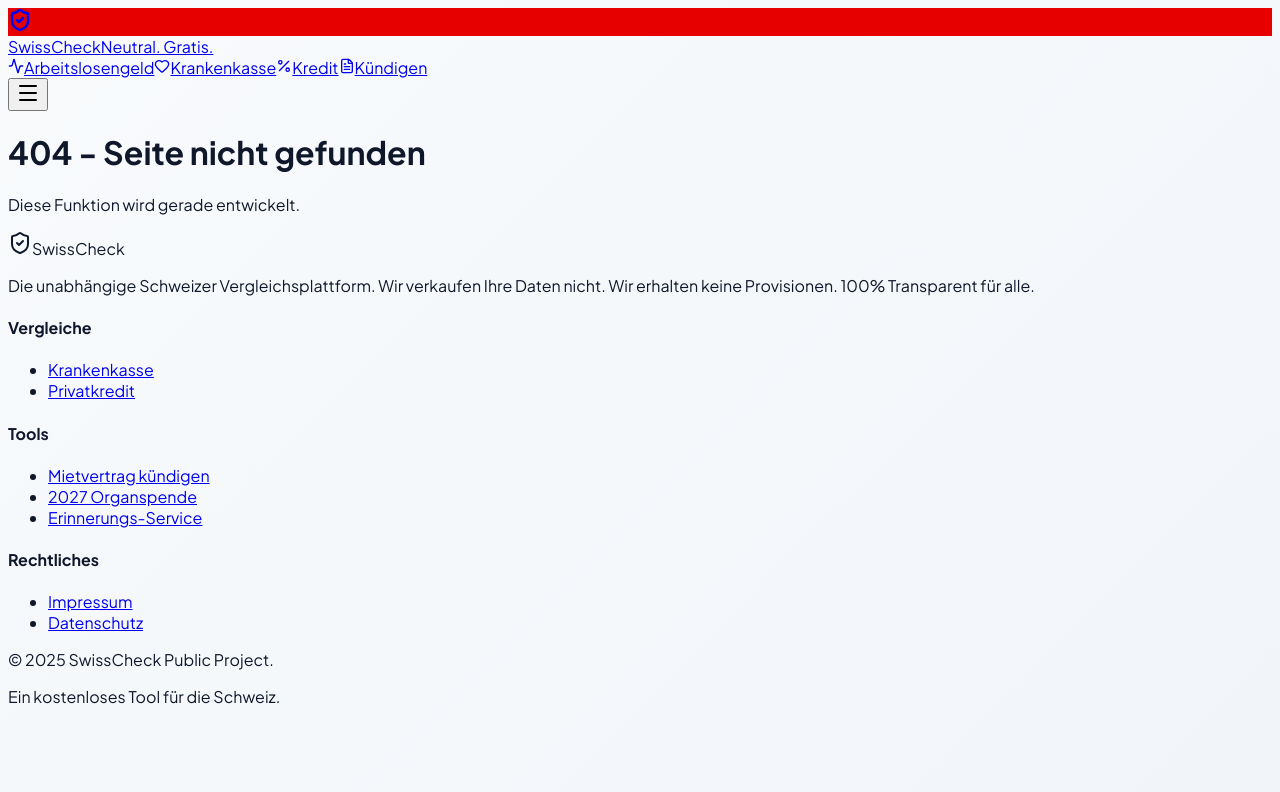
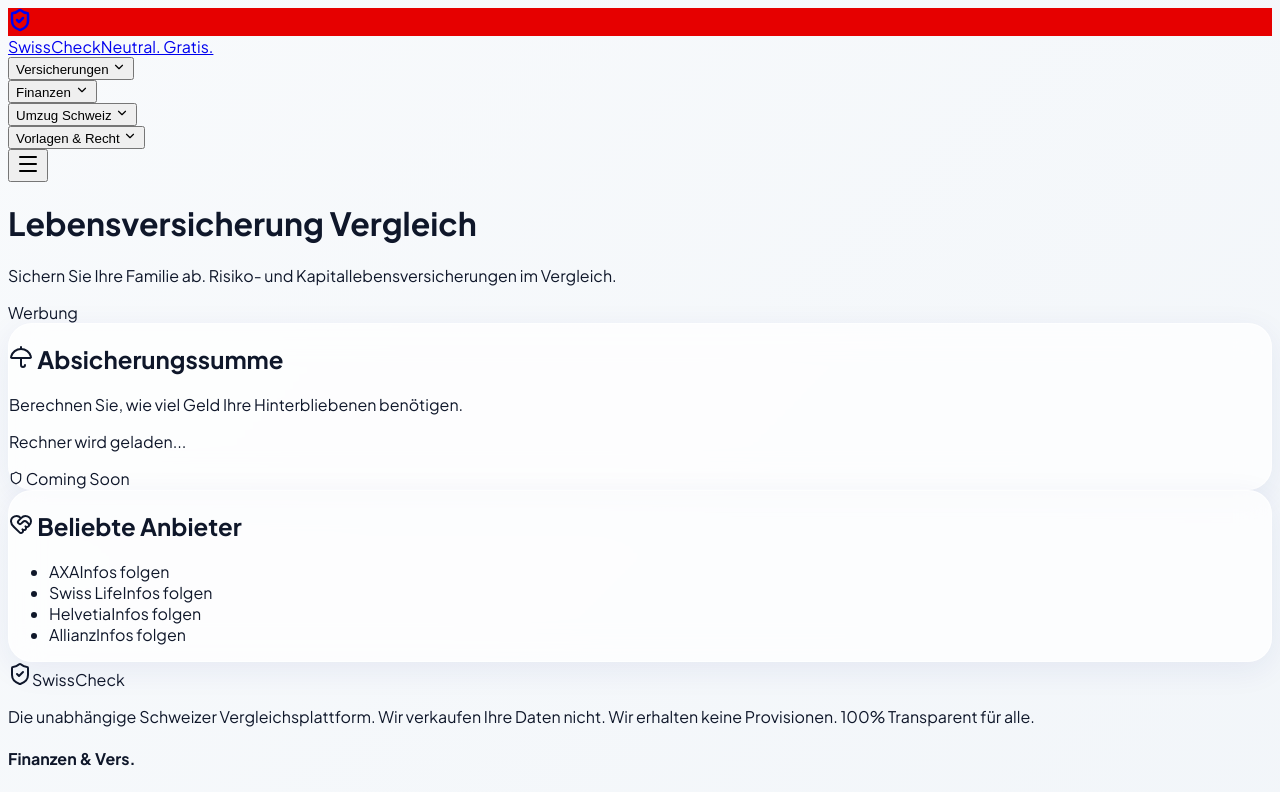
Before and after one commit to saft078/arbeitsgeldrechner, a React (Vite) app: page /lebensversicherung in a window 1280 px wide. Shown: the top 792 px of the page. Built offline with nearby package versions, Linux system fonts and the light colour scheme.

Commit message:
Navigation Overhaul: Grouped Menus and New Pages

```diff
--- a/src/App.jsx
+++ b/src/App.jsx
@@ -9,6 +9,8 @@
 import Credit from './pages/Credit';
 import Reminder from './pages/Reminder';
 import Unemployment from './pages/Unemployment';
+import LifeInsurance from './pages/LifeInsurance';
+import Relocation from './pages/Relocation';
 
 // Placeholder Components
 const Placeholder = ({ title }) => (
@@ -25,7 +27,9 @@
         <Route path="/" element={<Home />} />
         <Route path="/arbeitslosengeld" element={<Unemployment />} />
         <Route path="/krankenkasse" element={<HealthInsurance />} />
+        <Route path="/lebensversicherung" element={<LifeInsurance />} />
         <Route path="/kredit" element={<Credit />} />
+        <Route path="/umzug-schweiz" element={<Relocation />} />
         <Route path="/kuendigen" element={<Termination />} />
         <Route path="/organspende" element={<OrganDonation />} />
         <Route path="/reminder" element={<Reminder />} />
--- a/src/components/Layout.jsx
+++ b/src/components/Layout.jsx
@@ -1,27 +1,57 @@
 import React, { useState } from 'react';
 import { Link, useLocation } from 'react-router-dom';
-import { ShieldCheck, Menu, X, Heart, FileText, Percent, Activity } from 'lucide-react';
+import { ShieldCheck, Menu, X, ChevronDown, Heart, FileText, Percent, Activity, Umbrella, MapPin, Briefcase, Calculator } from 'lucide-react';
 import { motion, AnimatePresence } from 'framer-motion';
 
 const Navbar = () => {
     const [isOpen, setIsOpen] = useState(false);
+    const [activeDropdown, setActiveDropdown] = useState(null);
     const location = useLocation();
 
-    const navLinks = [
-        { name: 'Arbeitslosengeld', path: '/arbeitslosengeld', icon: Activity },
+    // Menu Structure
+    const menuGroups = [
+        {
+            title: "Versicherungen",
+            items: [
                 { name: 'Krankenkasse', path: '/krankenkasse', icon: Heart },
-        { name: 'Kredit', path: '/kredit', icon: Percent },
-        { name: 'Kündigen', path: '/kuendigen', icon: FileText },
+                { name: 'Lebensversicherung', path: '/lebensversicherung', icon: Umbrella },
+            ]
+        },
+        {
+            title: "Finanzen",
+            items: [
+                { name: 'Kredit-Vergleich', path: '/kredit', icon: Percent },
+                { name: 'Arbeitslosengeld', path: '/arbeitslosengeld', icon: Calculator },
+            ]
+        },
+        {
+            title: "Umzug Schweiz",
+            path: '/umzug-schweiz', // Direct link option
+            items: [
+                { name: 'Umzug-Guide', path: '/umzug-schweiz', icon: MapPin },
+            ]
+        },
+        {
+            title: "Vorlagen & Recht",
+            items: [
+                { name: 'Kündigungsvorlagen', path: '/kuendigen', icon: FileText },
+                { name: 'Organspende Ausweis', path: '/organspende', icon: Activity },
+                { name: 'Kündigungs-Wecker', path: '/reminder', icon: Activity },
+            ]
+        }
     ];
 
     const isActive = (path) => location.pathname === path;
 
+    const handleMouseEnter = (title) => setActiveDropdown(title);
+    const handleMouseLeave = () => setActiveDropdown(null);
+
     return (
-        <nav className="fixed top-0 left-0 right-0 z-50 bg-white/80 backdrop-blur-md border-b border-white/20 shadow-sm">
+        <nav className="fixed top-0 left-0 right-0 z-50 bg-white/90 backdrop-blur-md border-b border-white/20 shadow-sm">
             <div className="container mx-auto px-4">
                 <div className="flex items-center justify-between h-20">
                     {/* Logo */}
-                    <Link to="/" className="flex items-center gap-2 group">
+                    <Link to="/" className="flex items-center gap-2 group z-50 relative">
                         <div className="w-10 h-10 bg-red-600 rounded-lg flex items-center justify-center text-white shadow-lg group-hover:scale-105 transition-transform" style={{ backgroundColor: 'var(--swiss-red)' }}>
                             <ShieldCheck size={24} strokeWidth={2.5} />
                         </div>
@@ -32,30 +62,56 @@
                     </Link>
 
                     {/* Desktop Nav */}
-                    <div className="hidden md:flex items-center gap-1">
-                        {navLinks.map((link) => (
+                    <div className="hidden lg:flex items-center gap-6">
+                        {menuGroups.map((group) => (
+                            <div
+                                key={group.title}
+                                className="relative py-6 group"
+                                onMouseEnter={() => handleMouseEnter(group.title)}
+                                onMouseLeave={handleMouseLeave}
+                            >
+                                <button className="flex items-center gap-1 text-sm font-bold text-slate-700 hover:text-red-600 transition-colors">
+                                    {group.title} <ChevronDown size={14} className={`transition-transform duration-200 ${activeDropdown === group.title ? 'rotate-180' : ''}`} />
+                                </button>
+
+                                {/* Dropdown */}
+                                <AnimatePresence>
+                                    {activeDropdown === group.title && (
+                                        <motion.div
+                                            initial={{ opacity: 0, y: 10 }}
+                                            animate={{ opacity: 1, y: 0 }}
+                                            exit={{ opacity: 0, y: 10 }}
+                                            transition={{ duration: 0.15 }}
+                                            className="absolute top-full -left-4 w-64 bg-white rounded-xl shadow-xl border border-slate-100 p-2 overflow-hidden"
+                                        >
+                                            <div className="flex flex-col gap-1">
+                                                {group.items.map((item) => (
                                                     <Link
-                                key={link.path}
-                                to={link.path}
-                                className={`relative px-4 py-2 rounded-full text-sm font-medium transition-all duration-200 flex items-center gap-2
-                  ${isActive(link.path)
-                                        ? 'text-red-700 bg-red-50'
-                                        : 'text-slate-600 hover:text-red-600 hover:bg-slate-50'
-                                    }`}
+                                                        key={item.path}
+                                                        to={item.path}
+                                                        className={`px-4 py-3 rounded-lg text-sm font-medium flex items-center gap-3 transition-colors ${isActive(item.path) ? 'bg-red-50 text-red-700' : 'hover:bg-slate-50 text-slate-600'}`}
                                                     >
-                                <link.icon size={16} className={isActive(link.path) ? 'text-red-600' : 'text-slate-400'} />
-                                {link.name}
+                                                        <div className={`p-1.5 rounded-md ${isActive(item.path) ? 'bg-white text-red-600 shadow-sm' : 'bg-slate-100 text-slate-500'}`}>
+                                                            <item.icon size={16} />
+                                                        </div>
+                                                        {item.name}
                                                     </Link>
+                                                ))}
+                                            </div>
+                                        </motion.div>
+                                    )}
+                                </AnimatePresence>
+                            </div>
                         ))}
                     </div>
 
                     {/* Mobile Toggle */}
-                    <div className="flex items-center gap-4">
+                    <div className="flex items-center gap-4 lg:hidden">
                         <button
                             onClick={() => setIsOpen(!isOpen)}
-                            className="md:hidden p-2 text-slate-600 hover:bg-slate-100 rounded-lg"
+                            className="p-2 text-slate-600 hover:bg-slate-100 rounded-lg"
                         >
-                            {isOpen ? <X /> : <Menu />}
+                            {isOpen ? <X size={24} /> : <Menu size={24} />}
                         </button>
                     </div>
                 </div>
@@ -68,20 +124,26 @@
                         initial={{ opacity: 0, height: 0 }}
                         animate={{ opacity: 1, height: 'auto' }}
                         exit={{ opacity: 0, height: 0 }}
-                        className="md:hidden bg-white border-b border-slate-100 overflow-hidden"
+                        className="lg:hidden bg-white border-b border-slate-100 overflow-hidden"
                     >
-                        <div className="container mx-auto px-4 py-4 flex flex-col gap-2">
-                            {navLinks.map((link) => (
+                        <div className="container mx-auto px-4 py-6 flex flex-col gap-6 max-h-[80vh] overflow-y-auto">
+                            {menuGroups.map((group) => (
+                                <div key={group.title}>
+                                    <h3 className="text-xs font-bold text-slate-400 uppercase tracking-widest mb-3">{group.title}</h3>
+                                    <div className="flex flex-col gap-2 pl-2">
+                                        {group.items.map((item) => (
                                             <Link
-                                    key={link.path}
-                                    to={link.path}
+                                                key={item.path}
+                                                to={item.path}
                                                 onClick={() => setIsOpen(false)}
-                                    className={`p-3 rounded-lg flex items-center gap-3 ${isActive(link.path) ? 'bg-red-50 text-red-700' : 'text-slate-600'
-                                        }`}
+                                                className={`p-3 rounded-lg flex items-center gap-3 ${isActive(item.path) ? 'bg-red-50 text-red-700' : 'text-slate-600 active:bg-slate-50'}`}
                                             >
-                                    <link.icon size={20} />
-                                    {link.name}
+                                                <item.icon size={20} />
+                                                <span className="font-medium">{item.name}</span>
                                             </Link>
+                                        ))}
+                                    </div>
+                                </div>
                             ))}
                         </div>
                     </motion.div>
@@ -108,25 +170,26 @@
                 </div>
 
                 <div>
-                    <h4 className="text-white font-semibold mb-4">Vergleiche</h4>
+                    <h4 className="text-white font-semibold mb-4">Finanzen & Vers.</h4>
                     <ul className="space-y-2 text-sm">
                         <li><Link to="/krankenkasse" className="hover:text-white transition-colors">Krankenkasse</Link></li>
                         <li><Link to="/kredit" className="hover:text-white transition-colors">Privatkredit</Link></li>
+                        <li><Link to="/lebensversicherung" className="hover:text-white transition-colors">Lebensversicherung</Link></li>
                     </ul>
                 </div>
 
                 <div>
-                    <h4 className="text-white font-semibold mb-4">Tools</h4>
+                    <h4 className="text-white font-semibold mb-4">Service</h4>
                     <ul className="space-y-2 text-sm">
-                        <li><Link to="/kuendigen" className="hover:text-white transition-colors">Mietvertrag kündigen</Link></li>
-                        <li><Link to="/organspende" className="hover:text-white transition-colors">2027 Organspende</Link></li>
-                        <li><Link to="/reminder" className="hover:text-white transition-colors">Erinnerungs-Service</Link></li>
+                        <li><Link to="/arbeitslosengeld" className="hover:text-white transition-colors">Arbeitslosengeld</Link></li>
+                        <li><Link to="/umzug-schweiz" className="hover:text-white transition-colors">Umzug Schweiz</Link></li>
                     </ul>
                 </div>
 
                 <div>
                     <h4 className="text-white font-semibold mb-4">Rechtliches</h4>
                     <ul className="space-y-2 text-sm">
+                        <li><Link to="/kuendigen" className="hover:text-white transition-colors">Vorlagen</Link></li>
                         <li><Link to="/impressum" className="hover:text-white transition-colors">Impressum</Link></li>
                         <li><Link to="/privacy" className="hover:text-white transition-colors">Datenschutz</Link></li>
                     </ul>
--- /dev/null
+++ b/src/pages/LifeInsurance.jsx
@@ -0,0 +1,50 @@
+import React from 'react';
+import { Umbrella, HeartHandshake, Shield } from 'lucide-react';
+import AdUnit from '../components/AdUnit';
+
+const LifeInsurance = () => {
+    return (
+        <div className="max-w-4xl mx-auto space-y-12">
+            <div className="text-center">
+                <h1 className="text-4xl font-bold mb-4">Lebensversicherung Vergleich</h1>
+                <p className="text-slate-500">Sichern Sie Ihre Familie ab. Risiko- und Kapitallebensversicherungen im Vergleich.</p>
+            </div>
+
+            <AdUnit slot="life-insurance-top" label="Werbung" />
+
+            <div className="grid md:grid-cols-2 gap-8">
+                <div className="glass-panel p-8 bg-white/80">
+                    <h2 className="text-xl font-bold mb-6 flex items-center gap-2">
+                        <Umbrella className="text-blue-600" /> Absicherungssumme
+                    </h2>
+                    <div className="space-y-4">
+                        <p className="text-slate-600">Berechnen Sie, wie viel Geld Ihre Hinterbliebenen benötigen.</p>
+
+                        <div className="p-4 bg-slate-50 rounded-xl border border-slate-200 text-center py-10">
+                            <p className="text-slate-400 font-medium">Rechner wird geladen...</p>
+                            <div className="mt-4 inline-flex items-center gap-2 text-xs text-blue-600 font-bold uppercase tracking-wide">
+                                <Shield size={14} /> Coming Soon
+                            </div>
+                        </div>
+                    </div>
+                </div>
+
+                <div className="glass-panel p-8 bg-white/80">
+                    <h2 className="text-xl font-bold mb-6 flex items-center gap-2">
+                        <HeartHandshake className="text-red-600" /> Beliebte Anbieter
+                    </h2>
+                    <ul className="space-y-4">
+                        {['AXA', 'Swiss Life', 'Helvetia', 'Allianz'].map(provider => (
+                            <li key={provider} className="flex items-center justify-between p-3 rounded-lg hover:bg-slate-50 transition-colors border-b border-slate-100 last:border-0">
+                                <span className="font-bold text-slate-700">{provider}</span>
+                                <span className="text-xs text-slate-400">Infos folgen</span>
+                            </li>
+                        ))}
+                    </ul>
+                </div>
+            </div>
+        </div>
+    );
+};
+
+export default LifeInsurance;
--- /dev/null
+++ b/src/pages/Relocation.jsx
@@ -0,0 +1,52 @@
+import React from 'react';
+import { MapPin, Home, Briefcase, FileText } from 'lucide-react';
+import AdUnit from '../components/AdUnit';
+
+const Relocation = () => {
+    return (
+        <div className="max-w-4xl mx-auto space-y-12">
+            <div className="text-center">
+                <h1 className="text-4xl font-bold mb-4">Umzug in die Schweiz</h1>
+                <p className="text-slate-500">Der komplette Guide für Auswanderer. Checklisten, Jobs und Wohnen.</p>
+            </div>
+
+            <AdUnit slot="relocation-top" label="Werbung" />
+
+            <div className="grid md:grid-cols-3 gap-6">
+                <div className="glass-panel p-6 bg-white hover:border-red-200 transition-colors cursor-pointer group">
+                    <div className="w-12 h-12 bg-red-50 text-red-600 rounded-xl flex items-center justify-center mb-4 group-hover:scale-110 transition-transform">
+                        <FileText size={24} />
+                    </div>
+                    <h3 className="text-lg font-bold mb-2">Aufenthaltsbewilligung</h3>
+                    <p className="text-sm text-slate-500">B-Bewilligung, C-Bewilligung oder Grenzgänger (G). Was Sie wissen müssen.</p>
+                </div>
+
+                <div className="glass-panel p-6 bg-white hover:border-red-200 transition-colors cursor-pointer group">
+                    <div className="w-12 h-12 bg-blue-50 text-blue-600 rounded-xl flex items-center justify-center mb-4 group-hover:scale-110 transition-transform">
+                        <Briefcase size={24} />
+                    </div>
+                    <h3 className="text-lg font-bold mb-2">Arbeiten in der Schweiz</h3>
+                    <p className="text-sm text-slate-500">Lohnniveau, Quellensteuer und Sozialversicherungen erklärt.</p>
+                </div>
+
+                <div className="glass-panel p-6 bg-white hover:border-red-200 transition-colors cursor-pointer group">
+                    <div className="w-12 h-12 bg-emerald-50 text-emerald-600 rounded-xl flex items-center justify-center mb-4 group-hover:scale-110 transition-transform">
+                        <Home size={24} />
+                    </div>
+                    <h3 className="text-lg font-bold mb-2">Wohnungssuche</h3>
+                    <p className="text-sm text-slate-500">Tipps für die Bewerbungsmappe und Kautionsversicherung.</p>
+                </div>
+            </div>
+
+            <div className="p-8 rounded-2xl bg-slate-900 text-white text-center">
+                <h2 className="text-2xl font-bold mb-4">Checkliste herunterladen</h2>
+                <p className="text-slate-400 mb-6">Unsere PDF-Checkliste für den perfekten Start in der Schweiz.</p>
+                <button className="btn-primary py-3 px-8 bg-white text-slate-900 hover:bg-slate-100 hover:text-slate-900">
+                    PDF Downloaden (Gratis)
+                </button>
+            </div>
+        </div>
+    );
+};
+
+export default Relocation;
```
Lines whose indentation alone changed are shown as unchanged.
